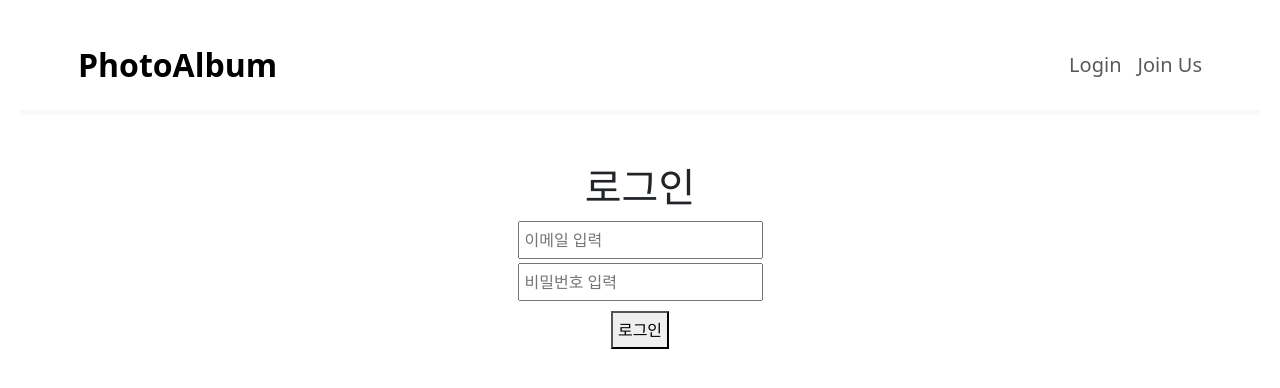
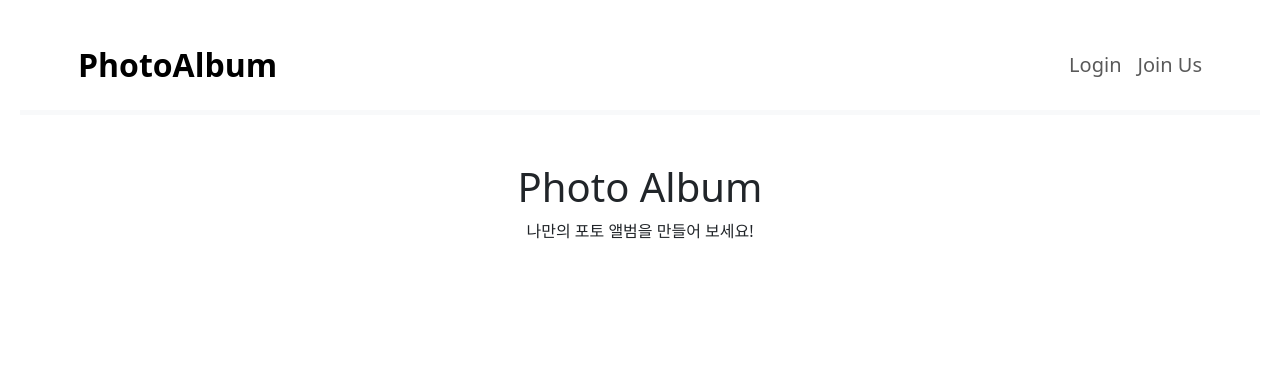
Before and after one commit to tataki26/PhotoAlbum, a React (Create React App) app in the folder client/: page / in a window 1280 px wide. Shown: the top 388 px of the page. Built offline with nearby package versions, Linux system fonts and the light colour scheme.

Commit message:
[client] 루트 컴포넌트 추가
- "/"를 위한 메인 페이지 구현

```diff
--- a/client/src/components/PhotoAlbum.jsx
+++ b/client/src/components/PhotoAlbum.jsx
@@ -1,4 +1,5 @@
 import { BrowserRouter, Routes, Route } from 'react-router-dom';
+import RootComponent from './RootComponent';
 import LoginComponent from './LoginComponent';
 import LogoutComponent from './LogoutComponent';
 import UserComponent from './UserComponent';
@@ -16,7 +17,7 @@ export default function PhotoAlbum() {
                 <BrowserRouter>
                     <HeaderComponent />
                     <Routes>
-                        <Route path="/" element={<LoginComponent />} />
+                        <Route path="/" element={<RootComponent />} />
                         <Route path="/login" element={<LoginComponent />} />
                         <Route path="/logout" element={<LogoutComponent />} />
                         <Route path="/users" element={<UserComponent />} />
--- /dev/null
+++ b/client/src/components/RootComponent.jsx
@@ -0,0 +1,10 @@
+export default function RootComponent() {
+    return (
+        <div className="RootComponent">
+            <h1>Photo Album</h1>
+            <div>
+                나만의 포토 앨범을 만들어 보세요!
+            </div>
+        </div>
+    )
+}
```
